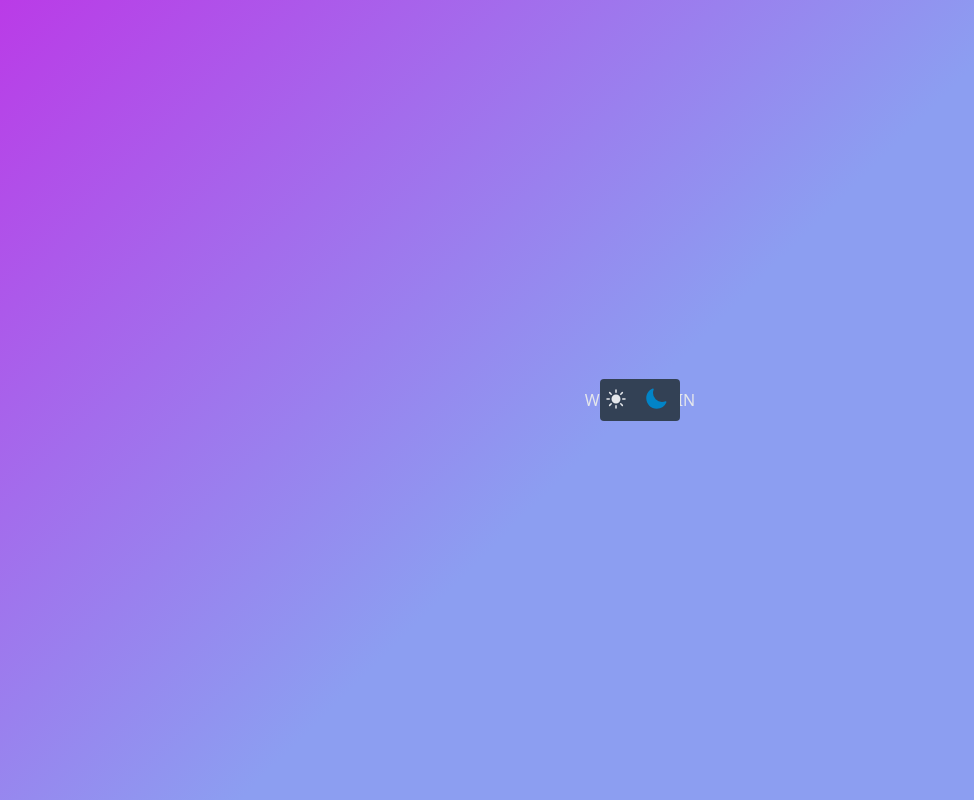
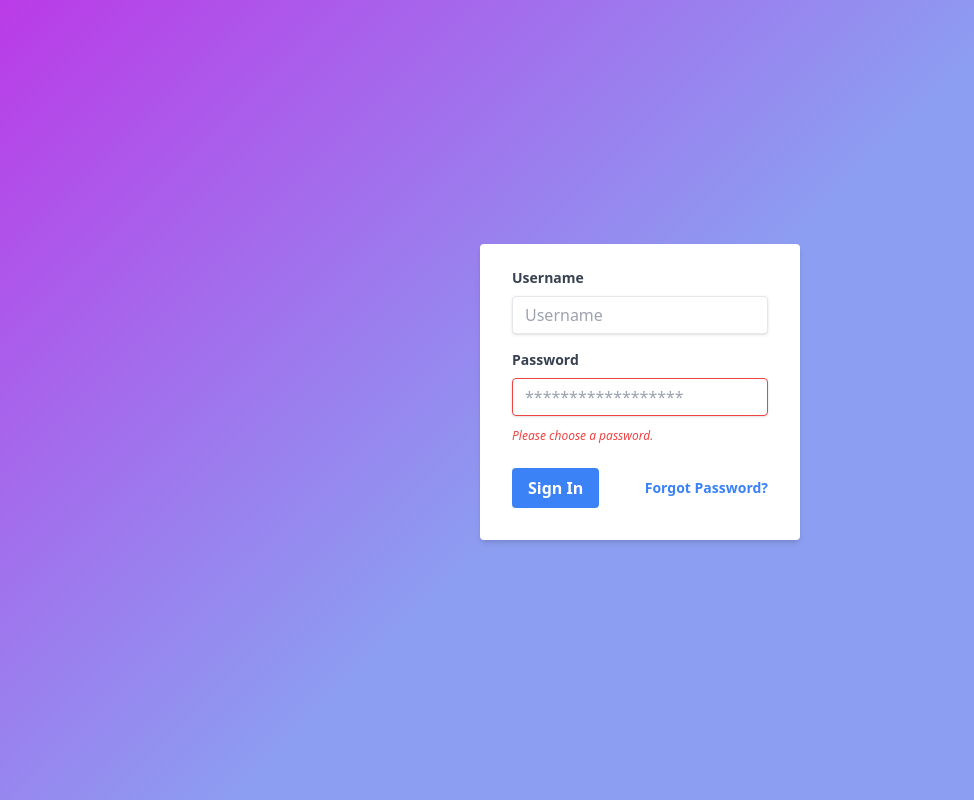
Before and after one commit to farukade/local_chat_app, a React (Create React App) app in the folder local_ca_front/: page / in a window 1280 px wide. Shown: the whole page, without its empty margins (0-974 px from the left). Built offline with nearby package versions, Linux system fonts and the light colour scheme.

Commit message:
input form

```diff
--- a/local_ca_front/src/assets/stylesheet/custom.css
+++ b/local_ca_front/src/assets/stylesheet/custom.css
@@ -76,3 +76,13 @@ File: Custom Css File
 .auth-bg-cover {
   background: linear-gradient(-45deg, #8c9ef1 50%, #ba3be7);
 }
+/* .bg-overlay {
+  background: linear-gradient(to left, darken(#08b605, 10%), #07a304);
+  opacity: 0.9;
+} */
+
+.auth-one-bg {
+  background-image: url("../images/chat.svg") !important;
+  background-position: center;
+  background-size: cover;
+}
--- a/local_ca_front/src/pages/Authentication/Login.tsx
+++ b/local_ca_front/src/pages/Authentication/Login.tsx
@@ -1,12 +1,66 @@
 import React from "react";
-import ThemeToggler from "../../services/ThemeToggler";
+
+// import { Link } from "react-router-dom";
 
 const Login = () => {
   return (
     <React.Fragment>
       <div className="auth-bg-cover py-5 flex justify-center items-center min-h-full">
-        <h1>WE WIll LOGIN </h1>
-        <ThemeToggler />
+        <div className="auth-one-bg">
+          <div className="bg-overlay"></div>
+          <div className="relative h-full flex flex-col justify-center items-center ">
+            <div className="mb-4">
+              {/* <a href="#" className="block">
+                <img
+                  className="rounded-t-lg "
+                  src="https://png.pngtree.com/element_our/png/20181229/vector-chat-icon-png_302635.jpg"
+                  alt=""
+                  height={100}
+                  width={100}
+                />
+              </a> */}
+            </div>
+          </div>
+        </div>
+
+        <div className="w-full max-w-xs flex-grow">
+          <form className="bg-white shadow-md rounded px-8 pt-6 pb-8 mb-4">
+            <div className="mb-4">
+              <label className="block text-gray-700 text-sm font-bold mb-2" htmlFor="username">
+                Username
+              </label>
+              <input
+                className="shadow appearance-none border rounded w-full py-2 px-3 text-gray-700 leading-tight focus:outline-none focus:shadow-outline"
+                id="username"
+                type="text"
+                placeholder="Username"
+              />
+            </div>
+            <div className="mb-6">
+              <label className="block text-gray-700 text-sm font-bold mb-2" htmlFor="password">
+                Password
+              </label>
+              <input
+                className="shadow appearance-none border border-red-500 rounded w-full py-2 px-3 text-gray-700 mb-3 leading-tight focus:outline-none focus:shadow-outline"
+                id="password"
+                type="password"
+                placeholder="******************"
+              />
+              <p className="text-red-500 text-xs italic">Please choose a password.</p>
+            </div>
+            <div className="flex items-center justify-between">
+              <button
+                className="bg-blue-500 hover:bg-blue-700 text-white font-bold py-2 px-4 rounded focus:outline-none focus:shadow-outline"
+                type="button"
+              >
+                Sign In
+              </button>
+              <a className="inline-block align-baseline font-bold text-sm text-blue-500 hover:text-blue-800" href="#">
+                Forgot Password?
+              </a>
+            </div>
+          </form>
+        </div>
       </div>
     </React.Fragment>
   );
```
Also changed, not shown: local_ca_front/src/assets/images/chat.svg (added).
